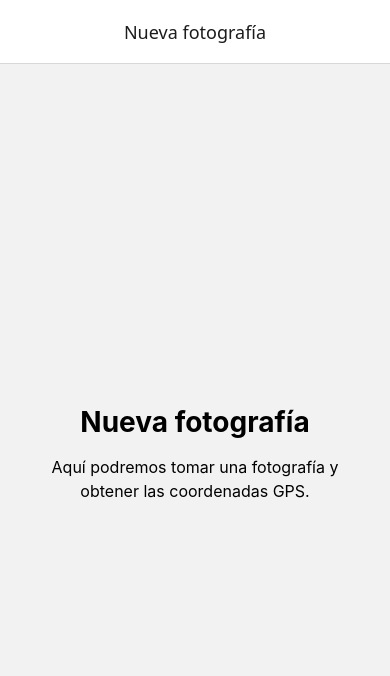
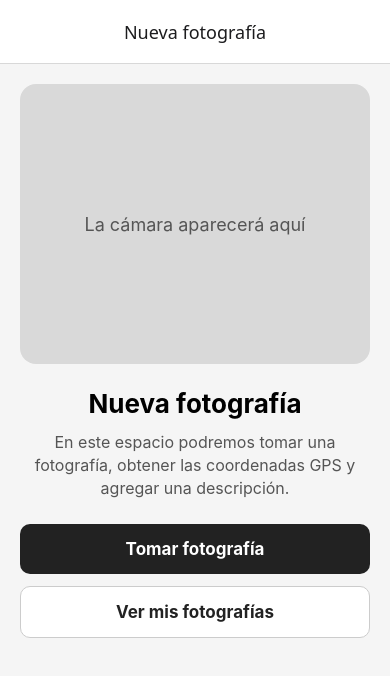
Before and after one commit to emac1011/laboratorio-2-bitacora-geografica, a React Native app: screen /NuevaFotografia in a window 390 px wide. Shown: the top 676 px of the page. Built offline with nearby package versions, Linux system fonts and the light colour scheme.

Commit message:
feat: create camera and gallery screens

```diff
--- a/navigation/AppNavigator.tsx
+++ b/navigation/AppNavigator.tsx
@@ -1,6 +1,7 @@
 import { NavigationContainer } from '@react-navigation/native';
 import { createNativeStackNavigator } from '@react-navigation/native-stack';
-import { View, Text, StyleSheet } from 'react-native';
+import CameraScreen from '../screens/CameraScreen';
+import GalleryScreen from '../screens/GalleryScreen';
 
 export type RootStackParamList = {
   NuevaFotografia: undefined;
@@ -8,28 +9,6 @@ export type RootStackParamList = {
 };
 
 const Stack = createNativeStackNavigator<RootStackParamList>();
-
-function NuevaFotografiaPlaceholder() {
-  return (
-    <View style={styles.container}>
-      <Text style={styles.title}>Nueva fotografía</Text>
-      <Text style={styles.text}>
-        Aquí podremos tomar una fotografía y obtener las coordenadas GPS.
-      </Text>
-    </View>
-  );
-}
-
-function MisFotografiasPlaceholder() {
-  return (
-    <View style={styles.container}>
-      <Text style={styles.title}>Mis fotografías</Text>
-      <Text style={styles.text}>
-        Aquí aparecerán las fotografías tomadas.
-      </Text>
-    </View>
-  );
-}
 
 export default function AppNavigator() {
   return (
@@ -42,7 +21,7 @@ export default function AppNavigator() {
       >
         <Stack.Screen
           name="NuevaFotografia"
-          component={NuevaFotografiaPlaceholder}
+          component={CameraScreen}
           options={{
             title: 'Nueva fotografía',
           }}
@@ -50,7 +29,7 @@ export default function AppNavigator() {
 
         <Stack.Screen
           name="MisFotografias"
-          component={MisFotografiasPlaceholder}
+          component={GalleryScreen}
           options={{
             title: 'Mis fotografías',
           }}
@@ -59,22 +38,3 @@ export default function AppNavigator() {
     </NavigationContainer>
   );
 }
-
-const styles = StyleSheet.create({
-  container: {
-    flex: 1,
-    justifyContent: 'center',
-    alignItems: 'center',
-    padding: 24,
-  },
-  title: {
-    fontSize: 28,
-    fontWeight: 'bold',
-    marginBottom: 16,
-  },
-  text: {
-    fontSize: 16,
-    textAlign: 'center',
-    lineHeight: 24,
-  },
-});
--- /dev/null
+++ b/screens/CameraScreen.tsx
@@ -0,0 +1,97 @@
+import { NativeStackScreenProps } from '@react-navigation/native-stack';
+import { StyleSheet, Text, TouchableOpacity, View } from 'react-native';
+import { RootStackParamList } from '../navigation/AppNavigator';
+
+type Props = NativeStackScreenProps<RootStackParamList, 'NuevaFotografia'>;
+
+export default function CameraScreen({ navigation }: Props) {
+  return (
+    <View style={styles.container}>
+      <View style={styles.preview}>
+        <Text style={styles.previewText}>
+          La cámara aparecerá aquí
+        </Text>
+      </View>
+
+      <Text style={styles.title}>Nueva fotografía</Text>
+
+      <Text style={styles.info}>
+        En este espacio podremos tomar una fotografía,
+        obtener las coordenadas GPS y agregar una descripción.
+      </Text>
+
+      <TouchableOpacity style={styles.primaryButton}>
+        <Text style={styles.buttonText}>Tomar fotografía</Text>
+      </TouchableOpacity>
+
+      <TouchableOpacity
+        style={styles.secondaryButton}
+        onPress={() => navigation.navigate('MisFotografias')}
+      >
+        <Text style={styles.secondaryButtonText}>
+          Ver mis fotografías
+        </Text>
+      </TouchableOpacity>
+    </View>
+  );
+}
+
+const styles = StyleSheet.create({
+  container: {
+    flex: 1,
+    padding: 20,
+    backgroundColor: '#f5f5f5',
+  },
+  preview: {
+    width: '100%',
+    height: 280,
+    backgroundColor: '#d9d9d9',
+    borderRadius: 16,
+    justifyContent: 'center',
+    alignItems: 'center',
+    marginBottom: 24,
+  },
+  previewText: {
+    fontSize: 18,
+    color: '#555',
+    textAlign: 'center',
+  },
+  title: {
+    fontSize: 26,
+    fontWeight: 'bold',
+    textAlign: 'center',
+    marginBottom: 12,
+  },
+  info: {
+    fontSize: 16,
+    lineHeight: 23,
+    textAlign: 'center',
+    color: '#555',
+    marginBottom: 24,
+  },
+  primaryButton: {
+    backgroundColor: '#222',
+    paddingVertical: 15,
+    borderRadius: 10,
+    alignItems: 'center',
+    marginBottom: 12,
+  },
+  secondaryButton: {
+    backgroundColor: '#fff',
+    paddingVertical: 15,
+    borderRadius: 10,
+    alignItems: 'center',
+    borderWidth: 1,
+    borderColor: '#ccc',
+  },
+  buttonText: {
+    color: '#fff',
+    fontSize: 17,
+    fontWeight: 'bold',
+  },
+  secondaryButtonText: {
+    color: '#222',
+    fontSize: 17,
+    fontWeight: 'bold',
+  },
+});
--- /dev/null
+++ b/screens/GalleryScreen.tsx
@@ -0,0 +1,52 @@
+import { StyleSheet, Text, View } from 'react-native';
+
+export default function GalleryScreen() {
+  return (
+    <View style={styles.container}>
+      <Text style={styles.title}>Mis fotografías</Text>
+
+      <View style={styles.emptyContainer}>
+        <Text style={styles.emptyTitle}>
+          No hay fotografías todavía
+        </Text>
+
+        <Text style={styles.emptyText}>
+          Las fotografías que tomes aparecerán aquí
+          junto con su descripción y coordenadas GPS.
+        </Text>
+      </View>
+    </View>
+  );
+}
+
+const styles = StyleSheet.create({
+  container: {
+    flex: 1,
+    padding: 20,
+    backgroundColor: '#f5f5f5',
+  },
+  title: {
+    fontSize: 26,
+    fontWeight: 'bold',
+    textAlign: 'center',
+    marginBottom: 20,
+  },
+  emptyContainer: {
+    flex: 1,
+    justifyContent: 'center',
+    alignItems: 'center',
+    paddingHorizontal: 20,
+  },
+  emptyTitle: {
+    fontSize: 21,
+    fontWeight: 'bold',
+    marginBottom: 10,
+    textAlign: 'center',
+  },
+  emptyText: {
+    fontSize: 16,
+    lineHeight: 23,
+    color: '#666',
+    textAlign: 'center',
+  },
+});
```
